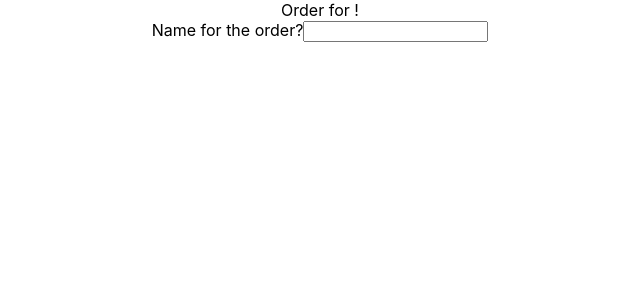
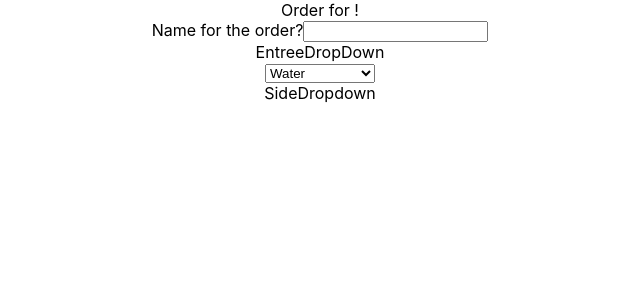
Before and after one commit to KhaymanaKing/fast-food-tool-react, a React (Create React App) app: page / in a window 1280 px wide. Shown: the top 300 px of the page, without its empty margins (320-960 px from the left). Built offline with nearby package versions, Linux system fonts and the light colour scheme.

Commit message:
added drink dropdown menu

```diff
--- a/src/App.js
+++ b/src/App.js
@@ -20,7 +20,12 @@ function App() {
     <div className="App">
       Order for {orderName}!
       <NameInput handleOrderName={handleOrderName}/>
+      <section className='dropdowns'>
+        <EntreeDropDown setEntreeId={setEntreeId}/>
+        <DrinkDropDown setDrinkId={setDrinkId}/>
+        <SideDropDown setSideId={setSideId}/>
 
+      </section>
     </div>
   );
 }
--- a/src/FoodOrder/DrinkDropDown.js
+++ b/src/FoodOrder/DrinkDropDown.js
@@ -1,7 +1,13 @@
 import React from 'react';
 
-export default function DrinkDropDown() {
+export default function DrinkDropDown({ setDrinkId }) {
   return (
-    <div>DrinkDropDown</div>
+    <div>
+      <select onChange={(e) => setDrinkId(e.target.value)}>
+        <option value='1'>Water</option>
+        <option value='2'>Mud</option>
+        <option value='3'>Gallon of Paint</option>
+      </select>
+    </div>
   );
 }
```
